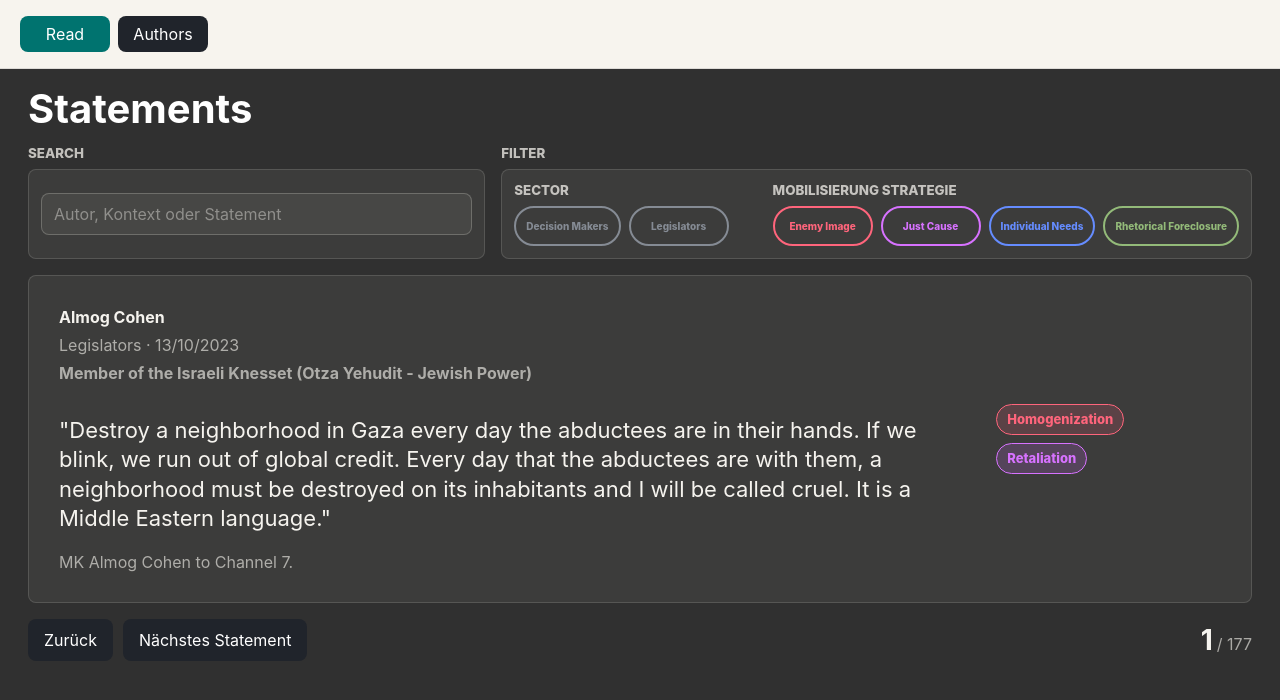
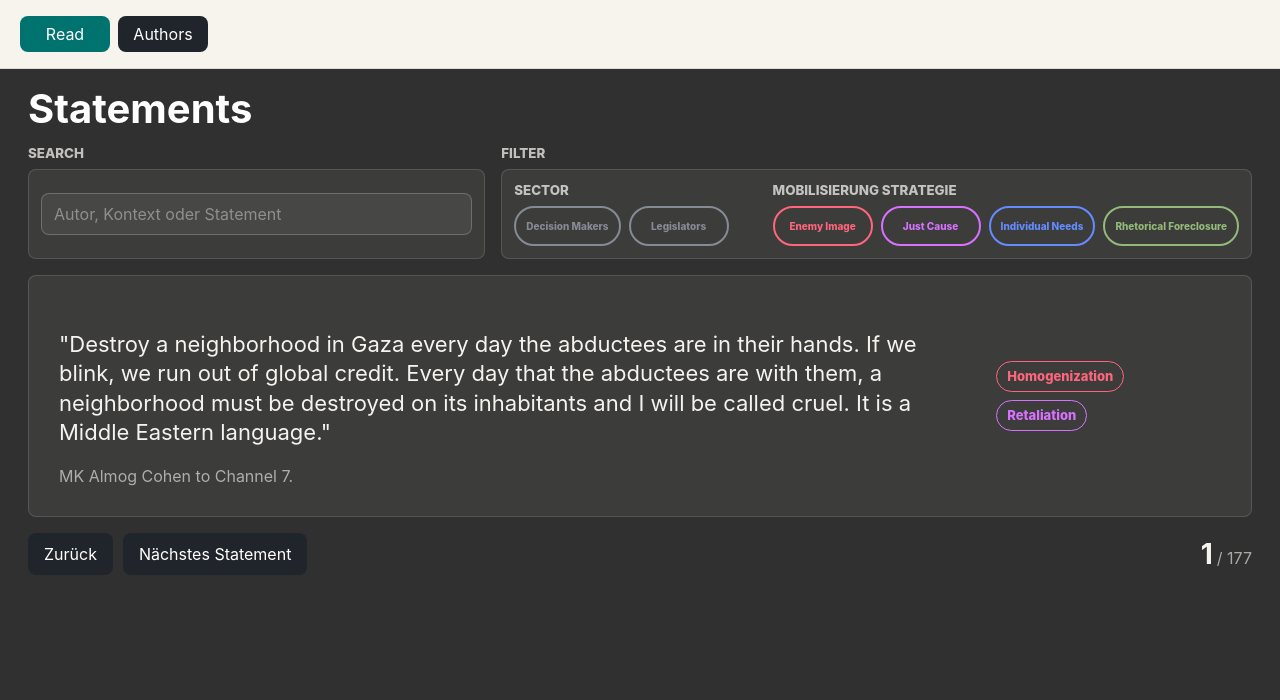
Before and after one commit to eligi9/intend, a Vue app: page / in a window 1280 px wide. Shown: the top 700 px of the page. Built offline with nearby package versions, Linux system fonts and the light colour scheme.

Commit message:
Test focused statement highlights

```diff
--- a/src/components/read-strategy-badge/ReadStrategyBadge.css
+++ b/src/components/read-strategy-badge/ReadStrategyBadge.css
@@ -6,12 +6,23 @@
   border: 1px solid var(--read-strategy-badge-color);
   border-radius: 999px;
   color: var(--read-strategy-badge-color);
-  background: color-mix(in srgb, var(--read-strategy-badge-color) 16%, transparent);
+  background: transparent;
   font-size: 13px;
   font-weight: 800;
   line-height: 1.15;
   text-align: left;
   white-space: nowrap;
+  transition:
+    color 140ms ease,
+    background 140ms ease;
+}
+
+.read-strategy-badge:hover,
+.read-strategy-badge:focus-visible,
+:global(.statement-card__badge-target:hover) .read-strategy-badge,
+:global(.statement-card__badge-target:focus-visible) .read-strategy-badge {
+  color: white;
+  background: var(--read-strategy-badge-color);
 }
 
 @media (max-width: 780px) {
--- a/src/components/statement-card/StatementCard.css
+++ b/src/components/statement-card/StatementCard.css
@@ -4,7 +4,6 @@
   gap: clamp(1.5rem, 3vw, 3rem);
   align-items: stretch;
   width: 100%;
-  min-height: 310px;
   padding: 30px;
   border: 1px solid rgba(245, 243, 238, 0.14);
   border-radius: 8px;
@@ -80,6 +79,24 @@
   min-width: 0;
 }
 
+.statement-card__heading,
+.statement-card__compact-heading,
+.statement-card__context,
+.statement-card__quote-part {
+  transition: opacity 180ms ease;
+}
+
+.statement-card--focused .statement-card__heading,
+.statement-card--focused .statement-card__compact-heading,
+.statement-card--focused .statement-card__context,
+.statement-card--focused .statement-card__quote-part {
+  opacity: 0.14;
+}
+
+.statement-card--focused .statement-card__quote-highlight {
+  opacity: 1;
+}
+
 .statement-card__heading {
   display: grid;
   grid-template-rows: 22px 22px 24px;
@@ -101,6 +118,13 @@
   line-height: 22px;
   text-overflow: ellipsis;
   white-space: nowrap;
+}
+
+.statement-card__compact-heading {
+  color: rgba(245, 243, 238, 0.62);
+  font-size: 13px;
+  font-weight: 800;
+  line-height: 1.2;
 }
 
 .statement-card__meta,
--- a/src/components/statement-card/StatementCard.vue
+++ b/src/components/statement-card/StatementCard.vue
@@ -18,6 +18,8 @@ interface StatementSegment {
 
 const props = defineProps<{
   record: IntentRecord
+  showHeading?: boolean
+  compactHeading?: boolean
 }>()
 
 const hoveredLabel = ref<IntentLabelKey | null>(null)
@@ -150,7 +152,7 @@ function getDisplayLabel(label: IntentLabelKey) {
 </script>
 
 <template>
-  <article class="statement-card">
+  <article class="statement-card" :class="{ 'statement-card--focused': hoveredLabel }">
     <Transition name="statement-card-explanation">
       <aside
         v-if="hoveredBadge && hoveredExplanation"
@@ -166,11 +168,14 @@ function getDisplayLabel(label: IntentLabelKey) {
     </Transition>
 
     <div class="statement-card__contents">
-      <span class="statement-card__heading">
+      <span v-if="showHeading !== false" class="statement-card__heading">
         <strong>{{ record.author }}</strong>
         <span class="statement-card__meta">{{ record.sector }} · {{ record.date }}</span>
 
         <span class="statement-card__position">{{ record.position }}</span>
+      </span>
+      <span v-else-if="compactHeading" class="statement-card__compact-heading">
+        {{ record.date }}
       </span>
 
       <span class="statement-card__quote">
@@ -178,6 +183,7 @@ function getDisplayLabel(label: IntentLabelKey) {
           v-for="(segment, index) in statementSegments"
           :key="`${segment.text}-${index}`"
           :class="{
+            'statement-card__quote-part': true,
             'statement-card__quote-muted': segment.muted,
             'statement-card__quote-highlight': segment.color,
           }"
--- a/src/views/author-detail/AuthorDetailView.css
+++ b/src/views/author-detail/AuthorDetailView.css
@@ -161,26 +161,7 @@
 .author-detail__statements {
   display: grid;
   gap: 12px;
-  max-width: 980px;
-}
-
-.author-detail__statements article {
-  display: grid;
-  gap: 8px;
-  padding: 16px;
-  border-radius: 8px;
-  background: rgba(245, 243, 238, 0.06);
-}
-
-.author-detail__statements small {
-  color: rgba(245, 243, 238, 0.5);
-  font-weight: 800;
-}
-
-.author-detail__statements p {
-  margin: 0;
-  color: rgba(245, 243, 238, 0.88);
-  line-height: 1.45;
+  max-width: 100%;
 }
 
 .author-detail-view__empty {
--- a/src/views/author-detail/AuthorDetailView.vue
+++ b/src/views/author-detail/AuthorDetailView.vue
@@ -4,6 +4,7 @@ import { storeToRefs } from 'pinia'
 import AuthorTimelineP5 from '../../components/author-timeline/AuthorTimelineP5.vue'
 import AuthorPortrait from '../../components/author-portrait/AuthorPortrait.vue'
 import FilterButton from '../../components/filter-button/FilterButton.vue'
+import StatementCard from '../../components/statement-card/StatementCard.vue'
 import { useAuthorStore } from '../../stores/authorStore'
 import type { IntentLabelKey } from '../../types/intentData'
 import { toggleArrayItem } from '../../utils/arrays'
@@ -155,10 +156,13 @@ onBeforeUnmount(() => {
       </section>
 
       <section class="author-detail__statements" aria-label="Statements">
-        <article v-for="statement in author.statements" :key="statement.id">
-          <small>{{ statement.date }} · {{ statement.sector }}</small>
-          <p>{{ statement.statement }}</p>
-        </article>
+        <StatementCard
+          v-for="statement in author.statements"
+          :key="statement.id"
+          :record="statement"
+          :show-heading="false"
+          compact-heading
+        />
       </section>
     </article>
 
```
